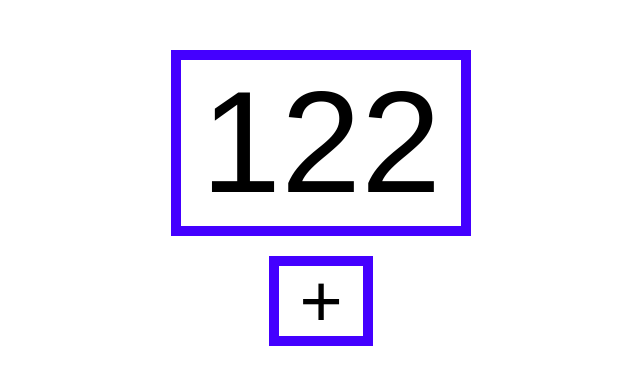
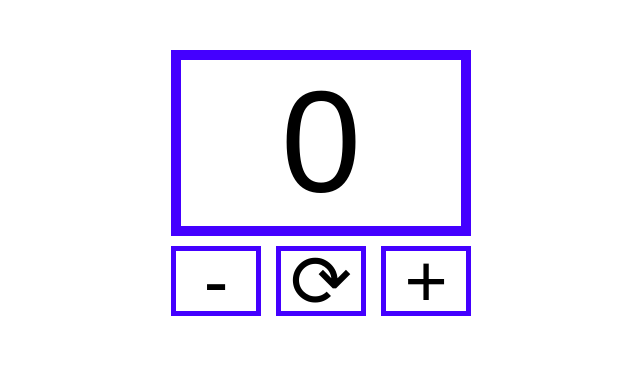
Before and after one commit to danifromecuador/click-counter-with-react, a React (Create React App) app: page / in a window 1280 px wide. Shown: the top 384 px of the page, without its empty margins (319-959 px from the left). Built offline with nearby package versions, Linux system fonts and the light colour scheme.

Commit message:
Add 3 Button components

```diff
--- a/src/App.js
+++ b/src/App.js
@@ -1,14 +1,14 @@
 import React from 'react';
 import './App.css';
 import Display from './components/Display';
-import Button from './components/Button';
+import Buttons from './components/Buttons';
 
-const number = 122;
+const number = 0;
 
 const App = () => (
   <div className="App">
     <Display number={number} />
-    <Button symbol="+" />
+    <Buttons />
   </div>
 );
 
--- a/src/components/Button.jsx
+++ b/src/components/Button.jsx
@@ -1,9 +1,9 @@
 import React from 'react';
 import '../styles/Button.css';
 
-const Button = (props) => (
+const Button = ({ symbol }) => (
   <div className="button">
-    {props.symbol}
+    {symbol}
   </div>
 );
 
--- /dev/null
+++ b/src/components/Buttons.jsx
@@ -0,0 +1,13 @@
+import React from 'react';
+import Button from './Button';
+import '../styles/Buttons.css';
+
+const Buttons = () => (
+  <div className="buttons">
+    <Button symbol="-" />
+    <Button symbol="&#x27F3;" />
+    <Button symbol="+" />
+  </div>
+);
+
+export default Buttons;
--- a/src/components/Display.jsx
+++ b/src/components/Display.jsx
@@ -1,9 +1,9 @@
 import React from 'react';
 import '../styles/Display.css';
 
-const Display = (props) => (
+const Display = ({ number }) => (
   <div className="display">
-    {props.number}
+    {number}
   </div>
 );
 
--- a/src/styles/Button.css
+++ b/src/styles/Button.css
@@ -1,9 +1,7 @@
 .button {
-  border: 10px solid rgb(68, 0, 255);
-  margin: 20px auto 0 auto;
-  padding: 20px;
-  width:fit-content;
-  height: 30px;
+  border: 5px solid rgb(68, 0, 255);
+  width: 80px;
+  height: 60px;
   font-size: 74px;
   display: flex;
   align-items: center;
--- /dev/null
+++ b/src/styles/Buttons.css
@@ -0,0 +1,6 @@
+.buttons {
+  margin: 10px auto;
+  width: 300px;
+  display: flex;
+  justify-content: space-between;
+}
```
